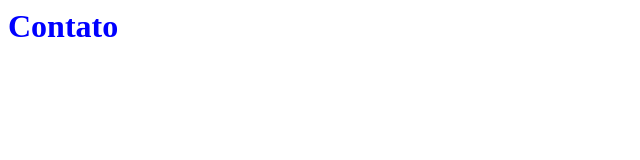
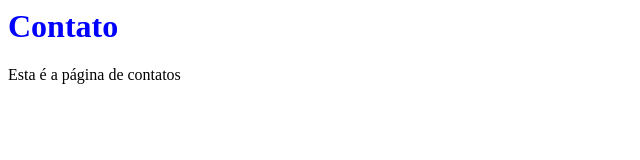
Before and after one commit to maxwellamaral/projeto-x, a plain HTML site: page contato.html in a window 1280 px wide. Shown: the whole page, without its empty margins (0-640 px from the left). Drawn offline with Linux system fonts and the light colour scheme.

Commit message:
Realizada alteração na página de contatos. Adicionada nova descrição.

```diff
--- a/contato.html
+++ b/contato.html
@@ -5,5 +5,6 @@
     </head>
 <body>
     <h1>Contato</h1>
+    <p>Esta é a página de contatos</p>
 </body>
 </html>
```
